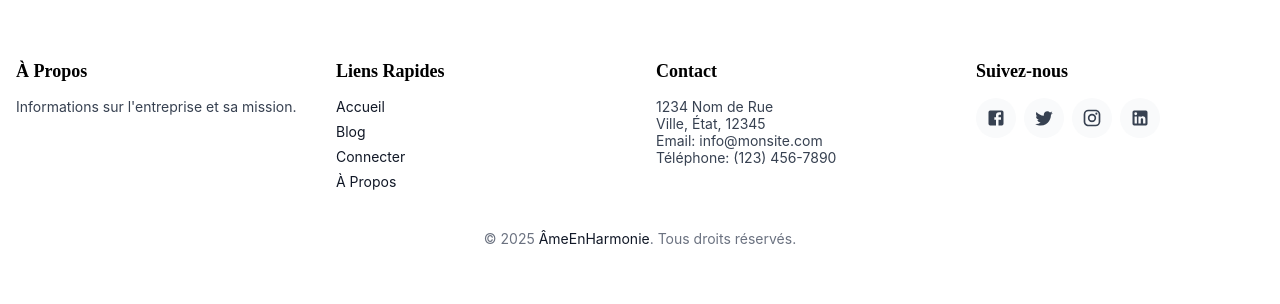
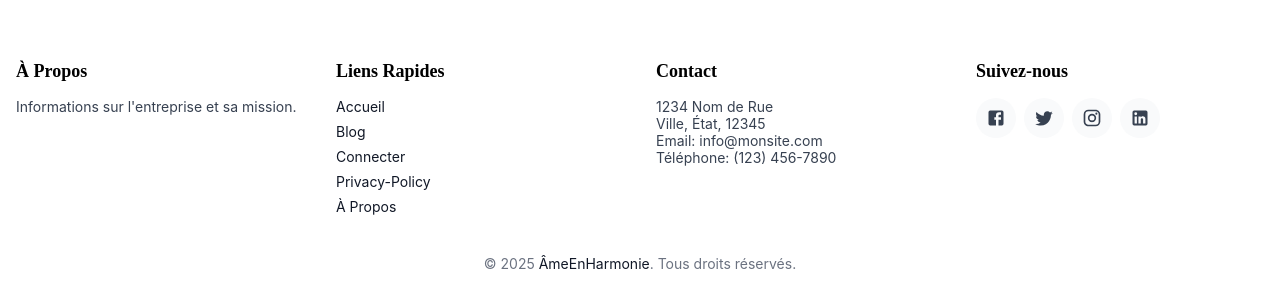
Before and after one commit to ohaddar/front_AME-EN-HARMONIE, a React (Vite) app: page / in a window 1280 px wide. Shown: the part 1403-1707 px from the top of the page. Before the commit the page ends 1682 px from the top, so only its background shows below. Built offline with nearby package versions, Linux system fonts and the light colour scheme; no server answers.

Commit message:
🔗 add link to privacy policy

```diff
--- a/src/components/layouts/Footer.tsx
+++ b/src/components/layouts/Footer.tsx
@@ -27,6 +27,7 @@ const Footer: React.FC = () => {
             </FooterLink>
             {!currentUser && <FooterLink to={"/connect"}>Connecter</FooterLink>}
 
+            <FooterLink to={"/privacy-policy"}>Privacy-Policy</FooterLink>
             <FooterLink to={currentUser ? "/user/about" : "/about"}>
               À Propos
             </FooterLink>
```
